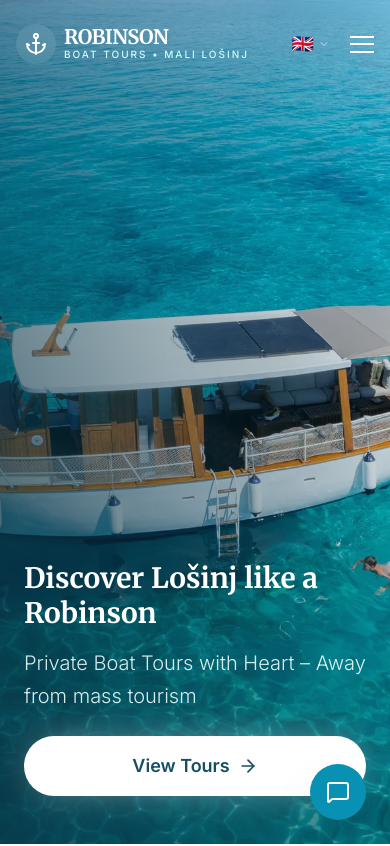
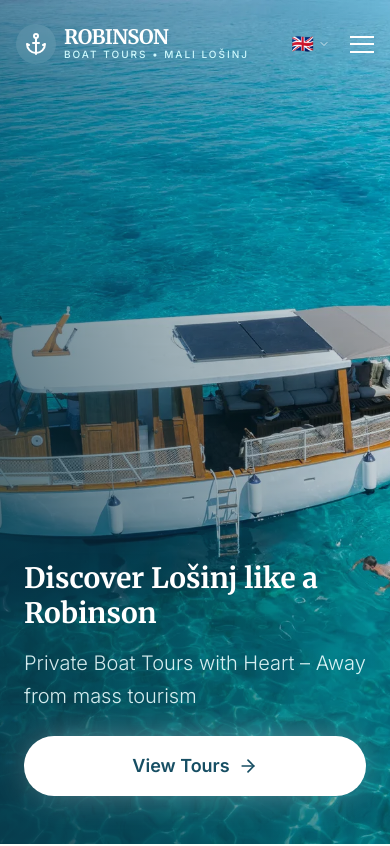
Before and after one commit to NavidFehren/robinson-website, a React (Vite) app: page / in a window 390 px wide. Shown: the top 846 px of the page. Built offline with nearby package versions, Linux system fonts and the light colour scheme.

Commit message:
Remove unused Sticky Mobile CTA button from App component

```diff
--- a/App.tsx
+++ b/App.tsx
@@ -9,7 +9,6 @@ import Gallery from './pages/Gallery';
 import Contact from './pages/Contact';
 import FAQ from './pages/FAQ';
 import { content } from './content';
-import { MessageSquare } from 'lucide-react';
 import { useLanguage } from './hooks/useLanguage';
 
 function App() {
@@ -49,16 +48,6 @@ function App() {
       </main>
 
       <Footer lang={lang} />
-
-      {/* Sticky Mobile CTA */}
-      <div className="md:hidden fixed bottom-6 right-6 z-50">
-        <button
-            onClick={() => scrollToSection('contact')}
-            className="bg-sea-600 text-white p-4 rounded-full shadow-2xl flex items-center justify-center hover:scale-105 transition-transform animate-pulse-slow"
-        >
-            <MessageSquare className="w-6 h-6" />
-        </button>
-      </div>
     </div>
   );
 }
```
